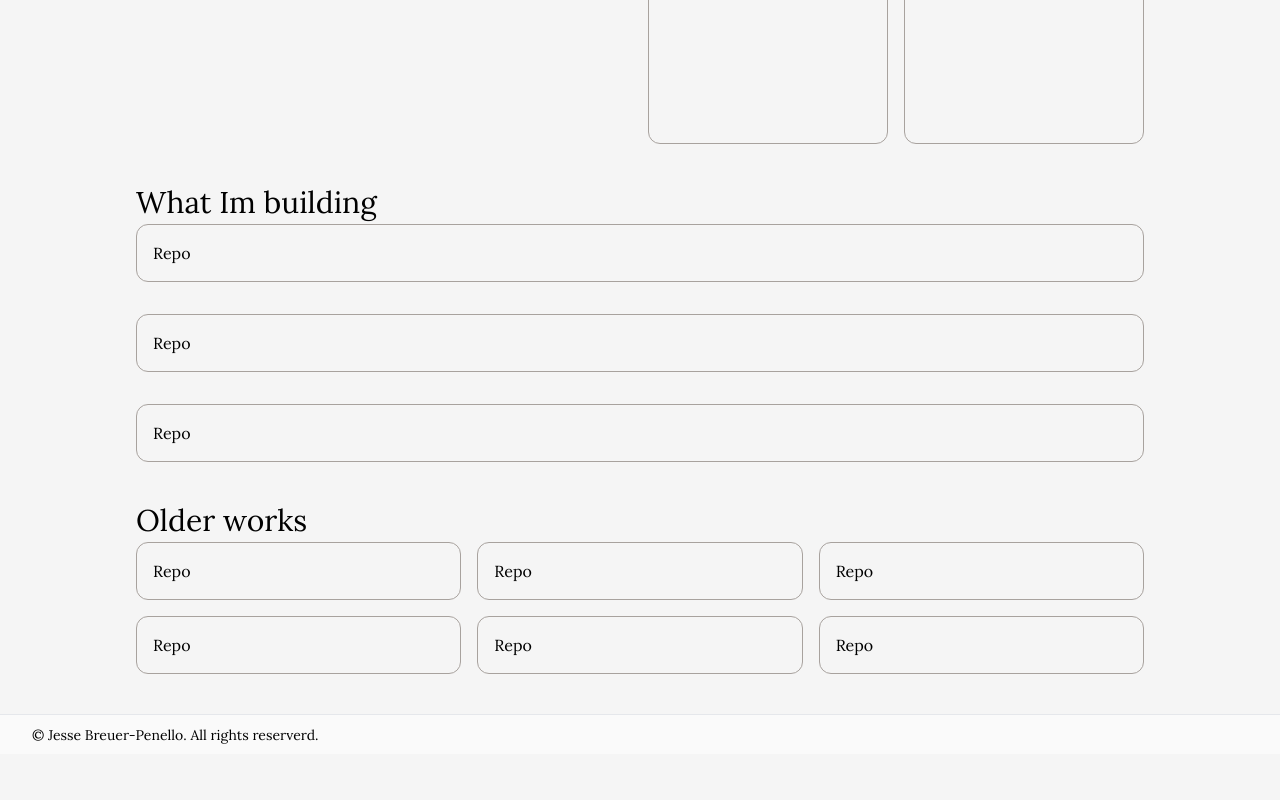
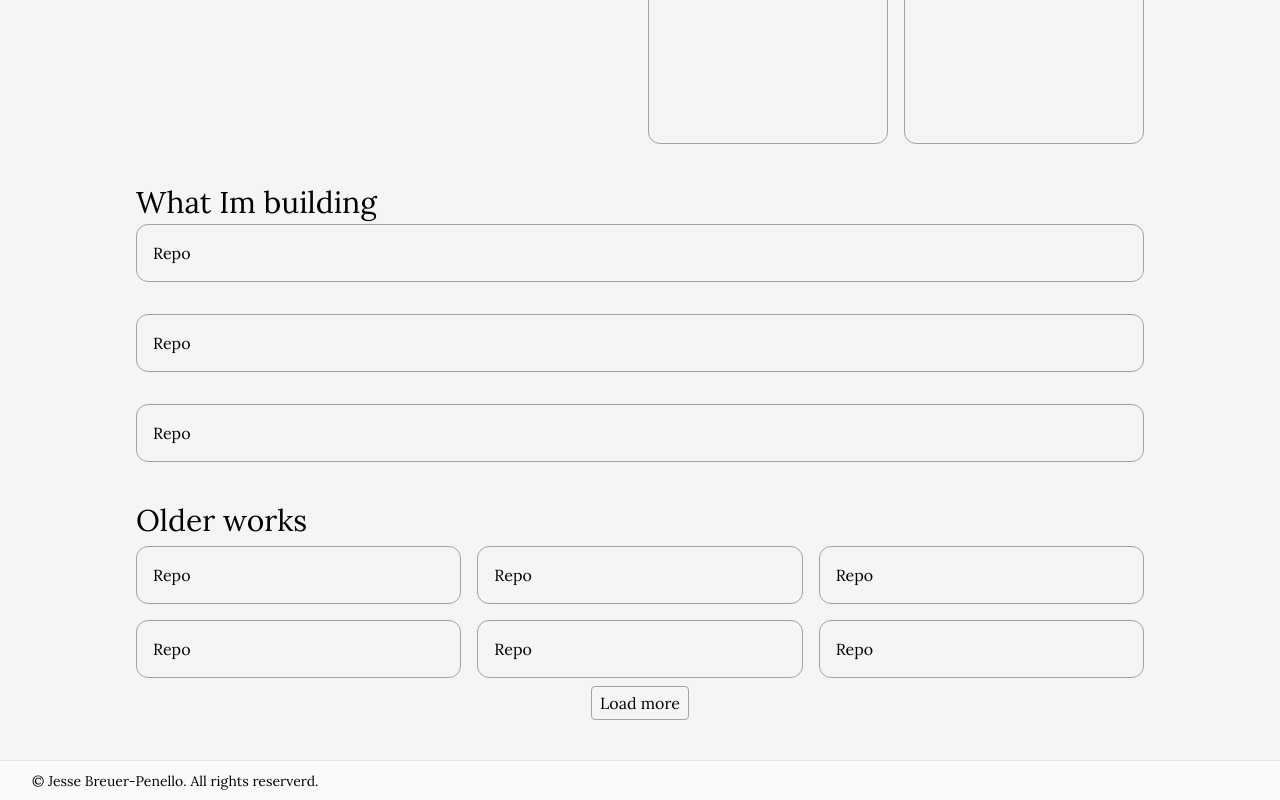
Before and after one commit to steezplusplus/digital-garden, a Next.js app: page / in a window 1280 px wide. Shown: the part 696-1496 px from the top of the page. Before the commit the page ends 1450 px from the top, so only its background shows below. Built offline with nearby package versions, Linux system fonts and the light colour scheme.

Commit message:
feat: Add load more btn

```diff
--- a/app/(routes)/page.tsx
+++ b/app/(routes)/page.tsx
@@ -38,8 +38,8 @@ export default async function HomePage() {
           <RepositoryCard />
         </div>
       </div>
-      <div>
-        <h2 className="mb-1 text-3xl">Older works</h2>
+      <div className="flex flex-col gap-y-2">
+        <h2 className="text-3xl">Older works</h2>
         <div className="grid gap-4 sm:grid-cols-1 md:grid-cols-2 lg:grid-cols-3">
           <RepositoryCard />
           <RepositoryCard />
@@ -48,6 +48,11 @@ export default async function HomePage() {
           <RepositoryCard />
           <RepositoryCard />
         </div>
+        <div className="flex justify-center">
+          <button className="rounded border border-stone-400 px-2 py-1 hover:bg-stone-300/50 hover:dark:bg-black/50">
+            Load more
+          </button>
+        </div>
       </div>
     </div>
   );
```
